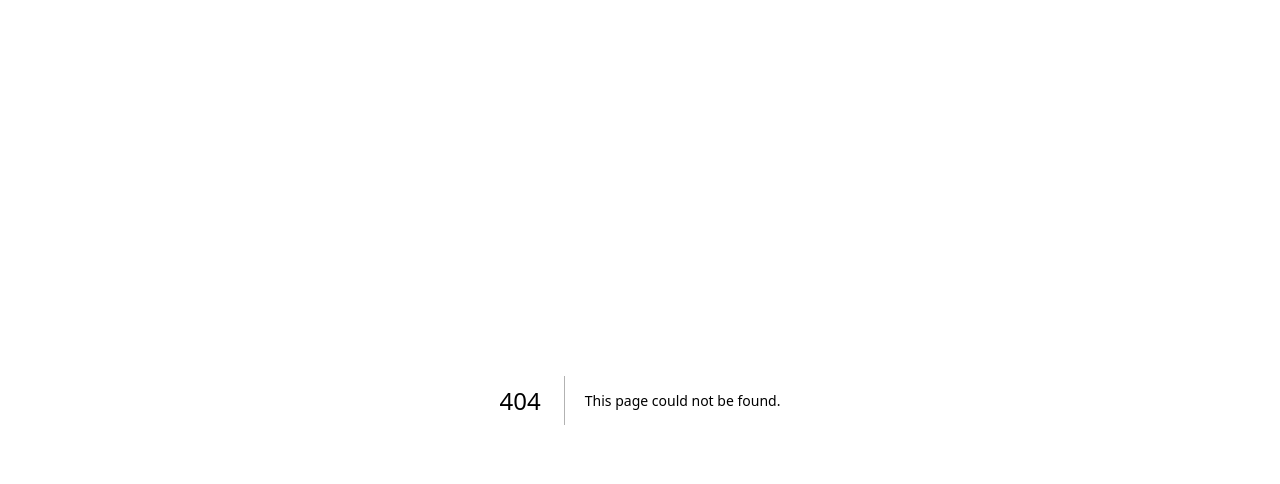
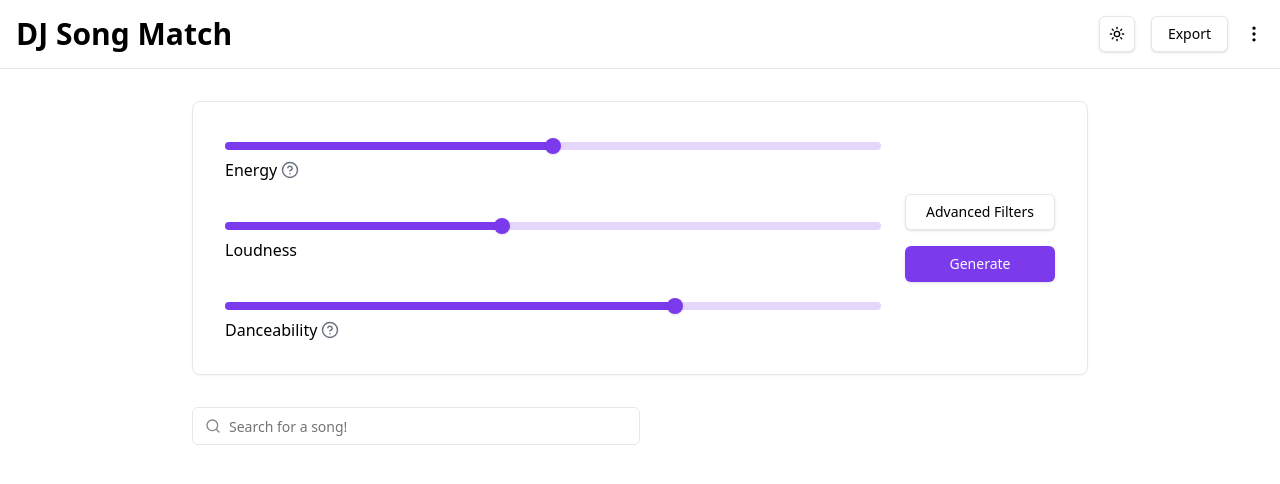
Before and after one commit to ChicoState/djsongmatch, a Next.js app in the folder frontend/: page /homepage in a window 1280 px wide. Before the commit this address had no page. Shown: the top 484 px of the page. Built offline with nearby package versions, Linux system fonts and the light colour scheme.

Commit message:
moved the song matching into the homepage directory

```diff
--- /dev/null
+++ b/frontend/app/homepage/layout.tsx
@@ -0,0 +1,15 @@
+import TopNav from "./_components/TopNav";
+import { Providers } from "./providers";
+
+export default function HomepageLayout({
+  children,
+}: {
+  children: React.ReactNode
+}) {
+  return (
+    <Providers>
+      <TopNav />
+      {children}
+    </Providers>
+  )
+}
--- /dev/null
+++ b/frontend/app/homepage/page.tsx
@@ -0,0 +1,17 @@
+"use client";
+import "@/app/globals.css";
+
+import { Song } from "@/db/schema";
+import { useState } from "react";
+import ButtonSliderSection from "./_components/ButtonSliderSection";
+import SearchBarSection from "./_components/SearchBarSection";
+
+export default function App() {
+  const [inputSong, setInputSong] = useState<Song | null>(null);
+  return (
+    <main className="flex flex-col justify-center items-center">
+      <ButtonSliderSection inputSong={inputSong} />
+      <SearchBarSection setInputSong={setInputSong} />
+    </main>
+  );
+}
```
Also changed, not shown: frontend/app/homepage/_components/ButtonSliderSection.tsx (renamed from frontend/app/_components/ButtonSliderSection.tsx), frontend/app/homepage/_components/DarkModeToggle.tsx (renamed from frontend/app/_components/DarkModeToggle.tsx), frontend/app/homepage/_components/SearchBarSection.tsx (renamed from frontend/app/_components/SearchBarSection.tsx), frontend/app/homepage/_components/TopNav.tsx (renamed from frontend/app/_components/TopNav.tsx), frontend/app/homepage/actions.ts (renamed from frontend/app/actions.ts), frontend/app/homepage/providers.tsx (renamed from frontend/app/providers.tsx).
